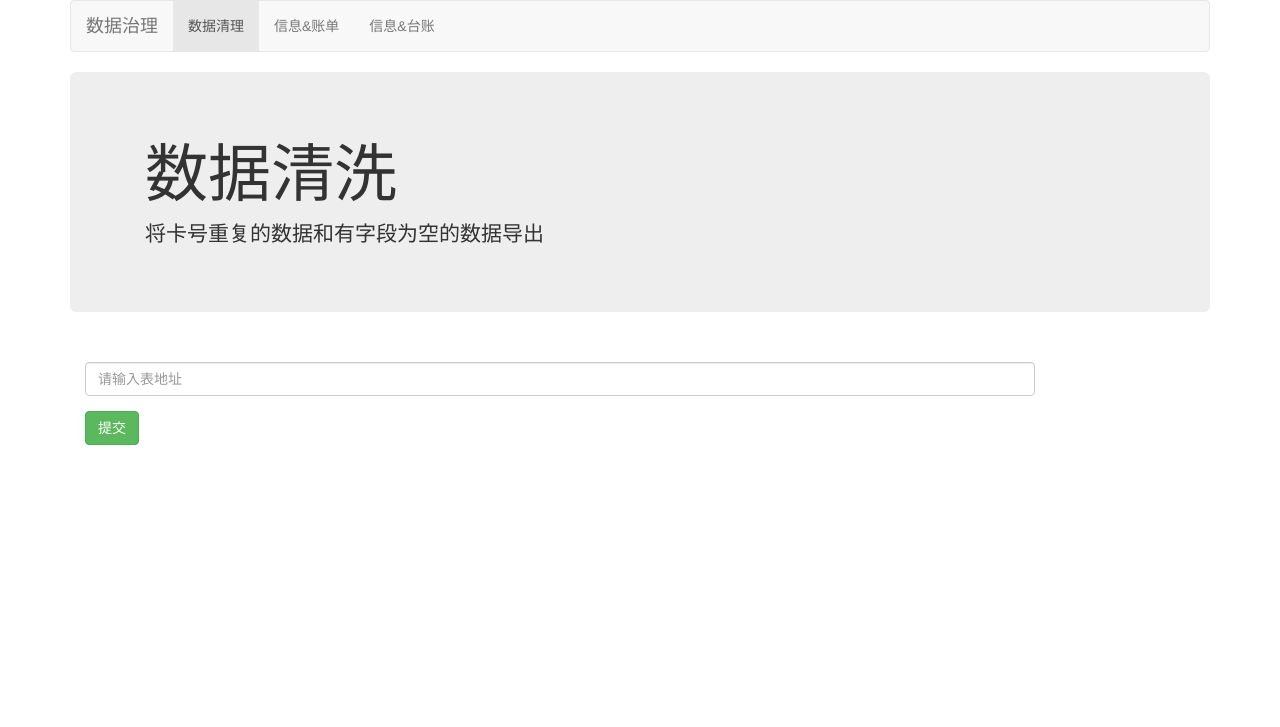
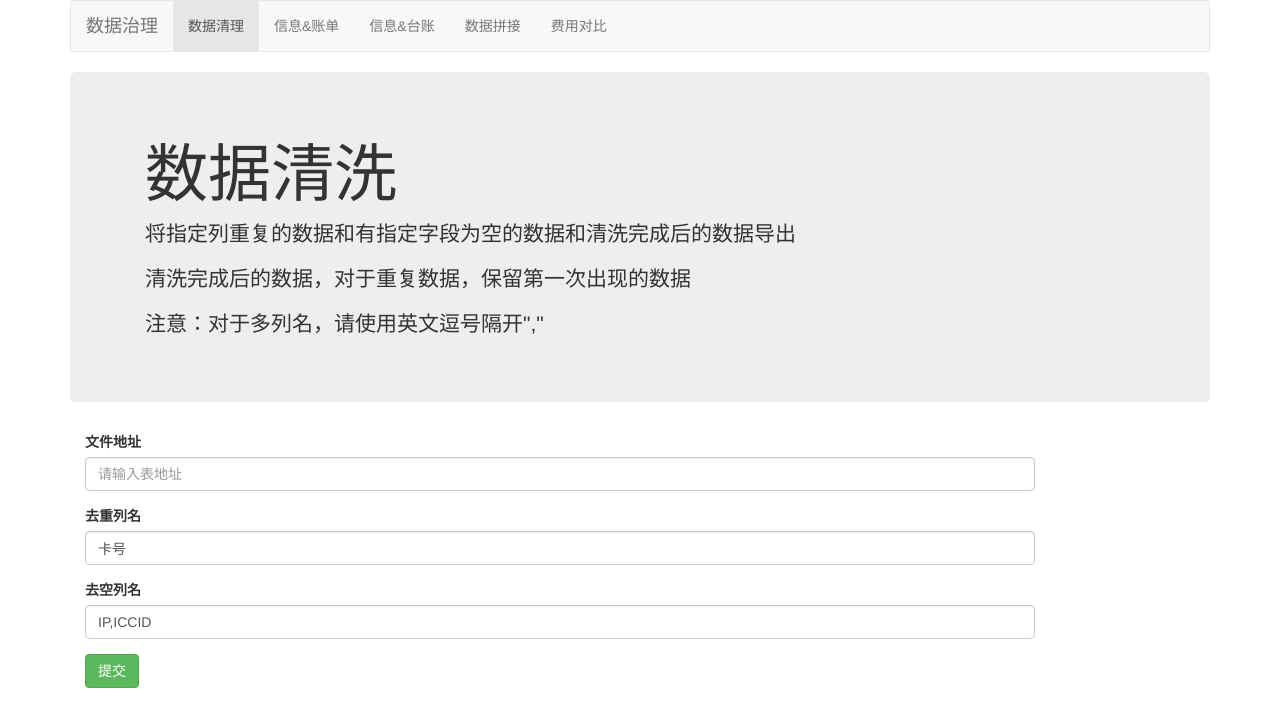
Before and after one commit to bluechanel/datagovernance, a Flask app: page / in a window 1280 px wide, after a click on "数据清理". Shown: the top 727 px of the page. Run offline with Flask 2, Linux system fonts and the light colour scheme; some libraries are stand-ins or nearby versions.

Commit message:
新增内容

```diff
--- a/app.py
+++ b/app.py
@@ -7,6 +7,10 @@ import pandas as pd
 import webbrowser
 
 app = Flask(__name__)
+
+
+def judge(col1, col2):
+    return "一致" if col1 == col2 else "不一致"
 
 
 @app.route('/')
@@ -23,28 +27,35 @@ def allowed_file(file_name: str):
     return '.' in file_name and file_name.rsplit('.', 1)[1] in ['xlsx', 'xls']
 
 
-def clean(path: str) -> list[str]:
+def clean(path: str, dup_col: list[str], na_col: list[str]) -> list[str]:
     """
     数据清洗函数
+    :param na_col:
+    :param dup_col:
     :param path:
     :return:
     """
     result1_name = f"重复_{datetime.datetime.now().strftime('%Y%m%d%H%M%S')}.xlsx"
     result2_name = f"空字段_{datetime.datetime.now().strftime('%Y%m%d%H%M%S')}.xlsx"
+    result3_name = f"清洗完成_{datetime.datetime.now().strftime('%Y%m%d%H%M%S')}.xlsx"
     data = pd.read_excel(path)
-    # 重复  根据id去重
-    data_duplicates = data.drop_duplicates(subset=["卡号"], keep=False)
+    # 重复  根据卡号去重
+    data_duplicates = data.drop_duplicates(subset=dup_col, keep=False)
     result1_data = pd.merge(data, data_duplicates, how='outer', on="卡号", indicator=True).query(
         '_merge == "left_only"').drop(
         columns=['_merge'])
     # 有空值  所有字段空值判断
-    n = data.isnull().any(axis=1)
+    tmp_data = data.loc[:, na_col]
+    n = tmp_data.isnull().any(axis=1)
     # == 是因为这里是numpy
     m = n[n == True].index
     result2_data = data[data.index.isin(m)]
+    result3_data = data.drop_duplicates(subset=dup_col, keep='first')
+    result3_data = result3_data.dropna(subset=na_col)
     result1_data.to_excel(f'data/{result1_name}')
     result2_data.to_excel(f'data/{result2_name}')
-    return [result1_name, result2_name]
+    result3_data.to_excel(f'data/{result3_name}')
+    return [result1_name, result2_name, result3_name]
 
 
 def finance(path1: str, path2: str) -> list[str]:
@@ -54,8 +65,9 @@ def finance(path1: str, path2: str) -> list[str]:
     :param path2:bill
     :return:
     """
-    result1_name = f"信息账单交集表_{datetime.datetime.now().strftime('%Y%m%d%H%M%S')}.xlsx"
-    result2_name = f"账单信息差集表_{datetime.datetime.now().strftime('%Y%m%d%H%M%S')}.xlsx"
+    result1_name = f"账单中不在系统的卡_{datetime.datetime.now().strftime('%Y%m%d%H%M%S')}.xlsx"
+    result2_name = f"卡号一致明细表_{datetime.datetime.now().strftime('%Y%m%d%H%M%S')}.xlsx"
+    result3_name = f"系统中不在账单卡_{datetime.datetime.now().strftime('%Y%m%d%H%M%S')}.xlsx"
     data1 = pd.read_excel(path1)
     data2 = pd.read_excel(path2)
     # 交集
@@ -63,38 +75,68 @@ def finance(path1: str, path2: str) -> list[str]:
     # 差集
     result2_data = pd.merge(data2, data1, how='outer', on="卡号", indicator=True).query('_merge == "left_only"').drop(
         columns=['_merge'])
-
+    result3_data = pd.merge(data1, data2, how='outer', on="卡号", indicator=True).query('_merge == "left_only"').drop(
+        columns=['_merge'])
     result1_data.to_excel(f'data/{result1_name}')
     result2_data.to_excel(f'data/{result2_name}')
-    return [result1_name, result2_name]
+    result3_data.to_excel(f'data/{result3_name}')
+    return [result1_name, result2_name, result3_name]
 
 
-def ledger(path1: str, path2: str) -> list[str]:
+def ledger(path1: str, path2: str, col: str) -> list[str]:
     """
     信息台账表合并函数
+    :param col:
     :param path1: info
     :param path2: ledger
     :return:
     """
-    result1_name = f"信息台账差集表_{datetime.datetime.now().strftime('%Y%m%d%H%M%S')}.xlsx"
-    result2_name = f"台账信息差集表_{datetime.datetime.now().strftime('%Y%m%d%H%M%S')}.xlsx"
+    if col == "IP":
+        result1_name = f"信息台账差集表_{datetime.datetime.now().strftime('%Y%m%d%H%M%S')}.xlsx"
+        result2_name = f"台账信息差集表_{datetime.datetime.now().strftime('%Y%m%d%H%M%S')}.xlsx"
+        result3_name = f"台账信息交集拼接_{datetime.datetime.now().strftime('%Y%m%d%H%M%S')}.xlsx"
+    else:
+        result1_name = f"表1表2差集表_{datetime.datetime.now().strftime('%Y%m%d%H%M%S')}.xlsx"
+        result2_name = f"表2表1差集表_{datetime.datetime.now().strftime('%Y%m%d%H%M%S')}.xlsx"
+        result3_name = f"表1表2交集拼接_{datetime.datetime.now().strftime('%Y%m%d%H%M%S')}.xlsx"
     data1 = pd.read_excel(path1)
     data2 = pd.read_excel(path2)
     # 交集
-    result1_data = pd.merge(data1, data2, how='outer', on="IP", indicator=True).query('_merge == "left_only"').drop(
+    result1_data = pd.merge(data1, data2, how='outer', on=col, indicator=True).query('_merge == "left_only"').drop(
         columns=['_merge'])
     # 差集
-    result2_data = pd.merge(data2, data1, how='outer', on="IP", indicator=True).query('_merge == "left_only"').drop(
+    result2_data = pd.merge(data2, data1, how='outer', on=col, indicator=True).query('_merge == "left_only"').drop(
         columns=['_merge'])
+    result3_data = pd.merge(data1, data2, how='inner', on=col)
     result1_data.to_excel(f'data/{result1_name}')
     result2_data.to_excel(f'data/{result2_name}')
+    result3_data.to_excel(f'data/{result3_name}')
+    return [result1_name, result2_name, result3_name]
+
+
+def diff(path1: str, path2: str) -> list[str]:
+    result1_name = f"费用一致表_{datetime.datetime.now().strftime('%Y%m%d%H%M%S')}.xlsx"
+    result2_name = f"费用不一致表_{datetime.datetime.now().strftime('%Y%m%d%H%M%S')}.xlsx"
+    data1 = pd.read_excel(path1)
+    data2 = pd.read_excel(path2)
+    merge_data = pd.merge(data1, data2, how='outer', on="卡号")
+    print(merge_data)
+    merge_data["说明"] = merge_data.apply(lambda x: judge(x.费用_x, x.费用_y), axis=1)
+    print(merge_data)
+    result1_data = merge_data[merge_data['说明'] == '一致']
+    result2_data = merge_data[merge_data['说明'] == '不一致']
+    result1_data.to_excel(f'data/{result1_name}')
+    result2_data.to_excel(f'data/{result2_name}')
+
     return [result1_name, result2_name]
 
 
 @app.post('/data_clean')
 def clean_route():
     r = request.get_json()
-    result_name = clean(r["path"])
+    dup_col = r["dup_col"].split(",")
+    na_col = r["na_col"].split(",")
+    result_name = clean(r["path"], dup_col, na_col)
     return jsonify({"filename": result_name})
 
 
@@ -108,7 +150,21 @@ def finance_route():
 @app.post('/ledger')
 def ledger_route():
     r = request.get_json()
-    result_name = ledger(r["path1"], r["path2"])
+    result_name = ledger(r["path1"], r["path2"], "IP")
+    return jsonify({"filename": result_name})
+
+
+@app.post('/merge')
+def merge_route():
+    r = request.get_json()
+    result_name = ledger(r["path1"], r["path2"], r["col"])
+    return jsonify({"filename": result_name})
+
+
+@app.post('/diff')
+def diff_route():
+    r = request.get_json()
+    result_name = diff(r["path1"], r["path2"])
     return jsonify({"filename": result_name})
 
 
--- a/templates/index.html
+++ b/templates/index.html
@@ -22,7 +22,8 @@
                     <li><a href="#clean" data-toggle="tab">数据清理</a></li>
                     <li><a href="#finance" data-toggle="tab">信息&账单</a></li>
                     <li><a href="#ledger" data-toggle="tab">信息&台账</a></li>
-
+                    <li><a href="#merge" data-toggle="tab">数据拼接</a></li>
+                    <li><a href="#diff" data-toggle="tab">费用对比</a></li>
                 </ul>
             </div><!--/.nav-collapse -->
         </div><!--/.container-fluid -->
@@ -63,15 +64,26 @@
             <div class="jumbotron">
                 <div class="container">
                     <h1>数据清洗</h1>
-                    <p>将卡号重复的数据和有字段为空的数据导出</p>
+                    <p>将指定列重复的数据和有指定字段为空的数据和清洗完成后的数据导出</p>
+                    <p>清洗完成后的数据，对于重复数据，保留第一次出现的数据</p>
+                    <p>注意：对于多列名，请使用英文逗号隔开","</p>
                 </div>
             </div>
             <div class="container">
                 <div class="col-sm-10">
                     <form class="form-horizontal" role="form">
                         <div class="form-group">
-                            <label for="infoTable"></label>
-                            <input type="text" class="form-control" id="clean_path" placeholder="请输入表地址">
+                            <label for="infoTable">文件地址</label>
+                            <input type="text" class="form-control" id="clean_path"
+                                   placeholder="请输入表地址">
+                        </div>
+                        <div class="form-group">
+                            <label for="infoTable">去重列名</label>
+                            <input type="text" class="form-control" id="dup_col" value="卡号">
+                        </div>
+                        <div class="form-group">
+                            <label for="infoTable">去空列名</label>
+                            <input type="text" class="form-control" id="na_col" value="IP,ICCID">
                         </div>
                         <div class="form-group">
                             <button class="btn btn-success" type="button" id="clean_submit">提交</button>
@@ -116,7 +128,7 @@
             <div class="jumbotron">
                 <div class="container">
                     <h1>信息&台账</h1>
-                    <p>提交两个excel文件地址，后台程序使用ip地址匹配，输出"信息和台账的差集"表和"台账和信息的差集"表</p>
+                    <p>提交两个excel文件地址，后台程序使用ip地址匹配，输出"信息和台账的差集"表和"台账和信息的差集"表以及他它们的交集表</p>
                 </div>
             </div>
             <div class="container">
@@ -139,6 +151,66 @@
                 </div>
             </div>
         </div>
+        <!-- 数据拼接 -->
+        <div class="tab-pane fade" id="merge">
+            <div class="jumbotron">
+                <div class="container">
+                    <h1>数据拼接</h1>
+                    <p>提交两个excel文件地址，后台程序使用指定字段进行匹配，输出两表的差集表和交集表</p>
+                </div>
+            </div>
+            <div class="container">
+                <div class="col-sm-10">
+                    <form class="form-horizontal" role="form">
+                        <div class="form-group">
+                            <label for="table1"></label>
+                            <input type="text" class="form-control" id="table1" placeholder="请输入表一地址">
+                        </div>
+                        <div class="form-group">
+                            <label for="table2"></label>
+                            <input type="text" class="form-control" id="table2" placeholder="请输入表二地址">
+                        </div>
+                        <div class="form-group">
+                            <label for="col"></label>
+                            <input type="text" class="form-control" id="col" value="卡号">
+                        </div>
+                        <div class="form-group">
+                            <button class="btn btn-success" type="button" id="mergeSubmit">提交</button>
+                        </div>
+                        <div class="form-group" id="merge_result">
+                        </div>
+                    </form>
+                </div>
+            </div>
+        </div>
+        <!-- 费用一致对比 -->
+        <div class="tab-pane fade" id="diff">
+            <div class="jumbotron">
+                <div class="container">
+                    <h1>费用对比</h1>
+                    <p>提交两个excel文件地址，后台程序对相同卡号的数据的费用进行对比，输出费用一致表和费用不一致表</p>
+                </div>
+            </div>
+            <div class="container">
+                <div class="col-sm-10">
+                    <form class="form-horizontal" role="form">
+                        <div class="form-group">
+                            <label for="table1"></label>
+                            <input type="text" class="form-control" id="billTable1" placeholder="请输入表一地址">
+                        </div>
+                        <div class="form-group">
+                            <label for="table2"></label>
+                            <input type="text" class="form-control" id="billTable2" placeholder="请输入表二地址">
+                        </div>
+                        <div class="form-group">
+                            <button class="btn btn-success" type="button" id="billSubmit">提交</button>
+                        </div>
+                        <div class="form-group" id="diff_result">
+                        </div>
+                    </form>
+                </div>
+            </div>
+        </div>
 
     </div> <!-- /container -->
 </div>
@@ -148,7 +220,11 @@
         $.ajax({
             url: "/data_clean",
             type: "POST",
-            data: JSON.stringify({"path": $('#clean_path').val()}),
+            data: JSON.stringify({
+                "path": $('#clean_path').val(),
+                "dup_col": $('#dup_col').val(),
+                "na_col": $('#na_col').val(),
+            }),
             dataType: "json",
             contentType: "application/json; charset=UTF-8",
             success: function (arg) {
@@ -197,6 +273,49 @@
         })
     })
 
+    $('#mergeSubmit').click(function () {
+        $.ajax({
+            url: "/merge",
+            type: "POST",
+            data: JSON.stringify({
+                "path1": $('#table1').val(),
+                "path2": $('#table2').val(),
+                "col": $('#col').val(),
+            }),
+            dataType: "json",
+            contentType: "application/json; charset=UTF-8",
+            success: function (arg) {
+                for (let i = 0; i < arg["filename"].length; i++) {
+                    $('#merge_result').append("<p><a href='/download/" + arg['filename'][i] + "'>" + arg['filename'][i] + "</a></p>")
+                }
+            },
+            error: function () {
+                alert("发生了错误！请重试")
+            }
+        })
+    })
+
+    $('#billSubmit').click(function () {
+        $.ajax({
+            url: "/diff",
+            type: "POST",
+            data: JSON.stringify({
+                "path1": $('#billTable1').val(),
+                "path2": $('#billTable2').val(),
+            }),
+            dataType: "json",
+            contentType: "application/json; charset=UTF-8",
+            success: function (arg) {
+                for (let i = 0; i < arg["filename"].length; i++) {
+                    $('#diff_result').append("<p><a href='/download/" + arg['filename'][i] + "'>" + arg['filename'][i] + "</a></p>")
+                }
+            },
+            error: function () {
+                alert("发生了错误！请重试")
+            }
+        })
+    })
+
 </script>
 </body>
 </html>
```
Also changed, not shown: 3 other files.
